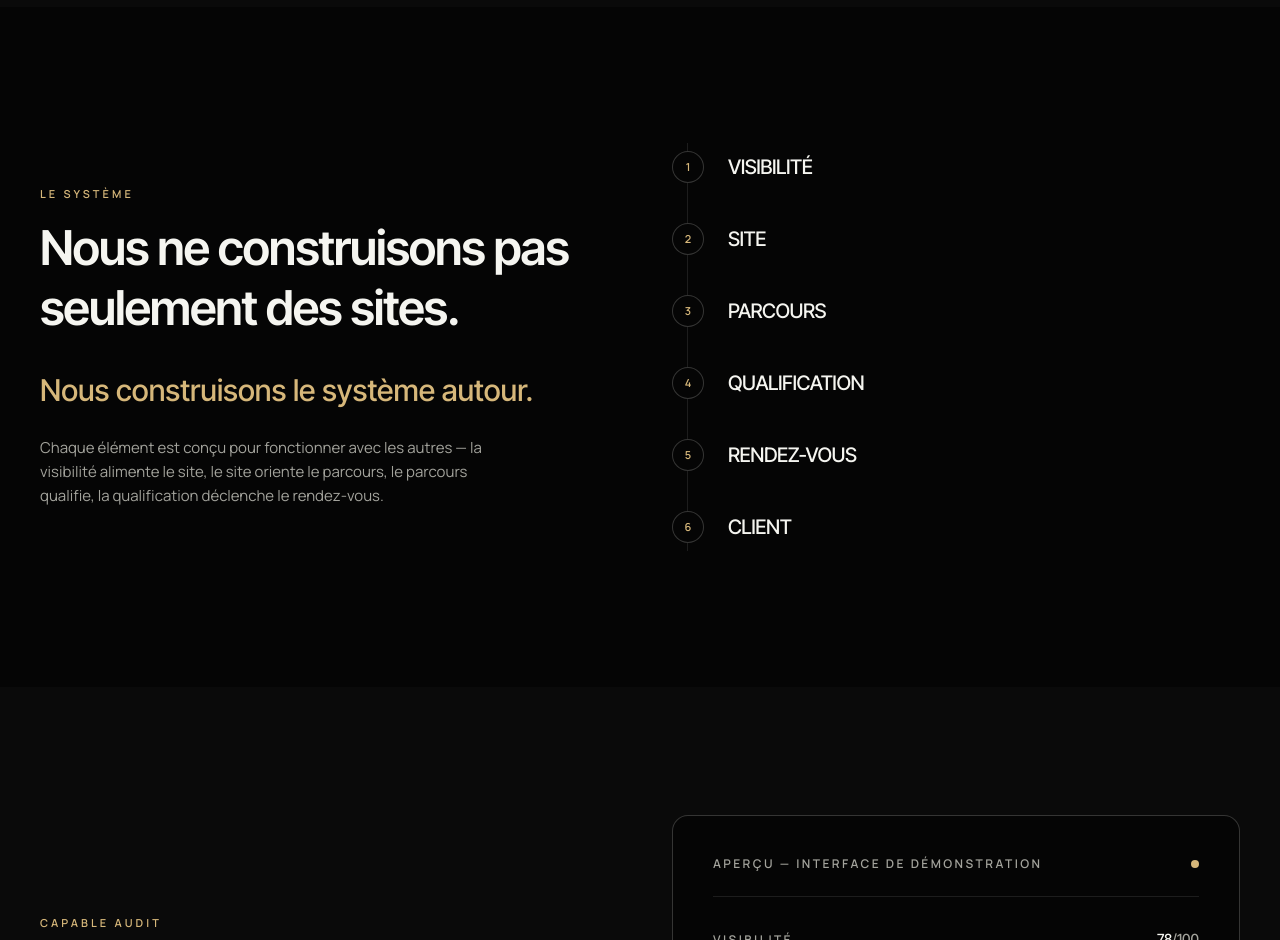
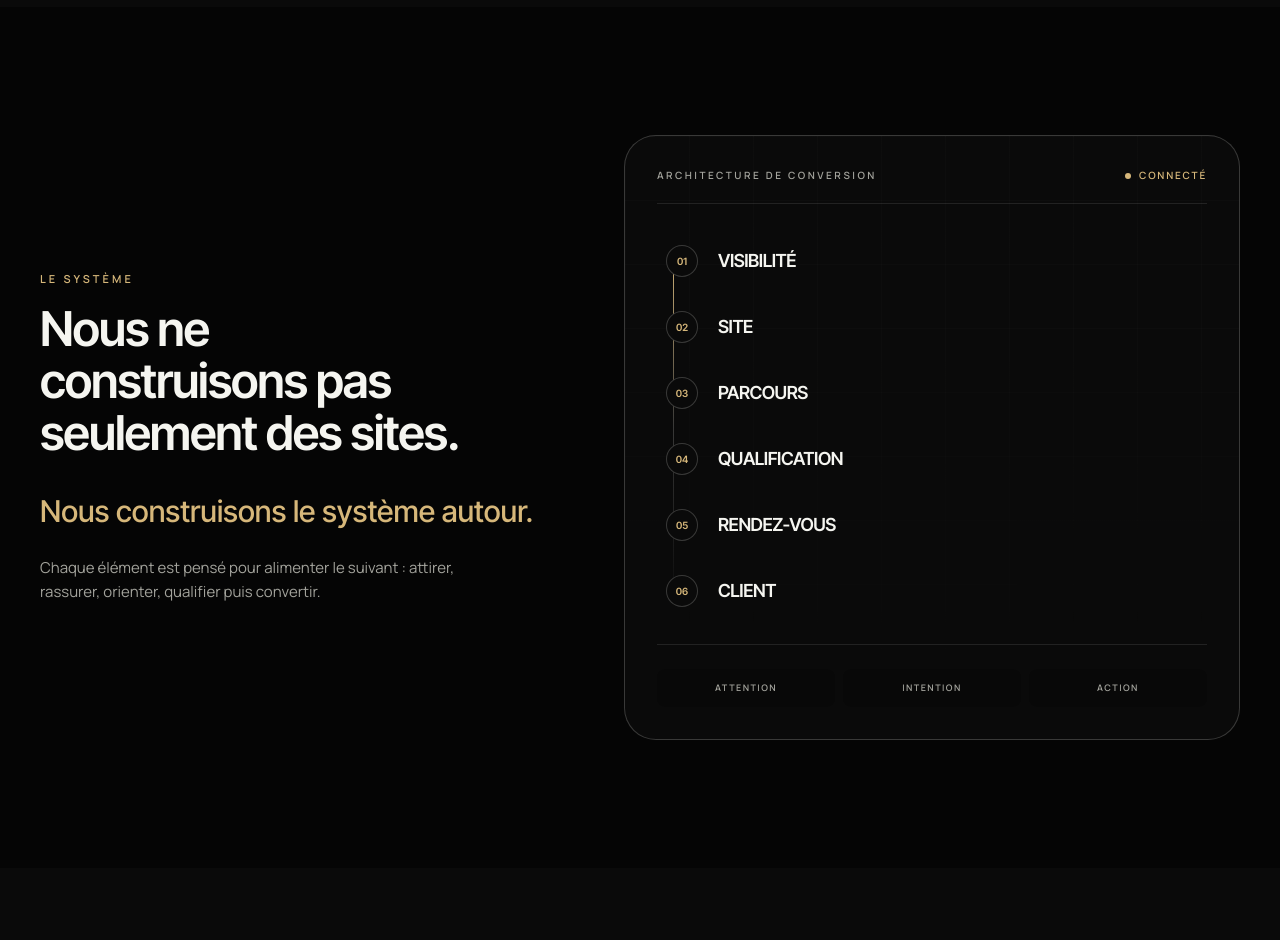
Before and after one commit to mathieumilo3-bot/-generation-capable, a Next.js app in the folder site-vitrine/: page / in a window 1280 px wide. Shown: the part 1680-2620 px from the top of the page. Built offline with nearby package versions, Linux system fonts and the light colour scheme.

Commit message:
design: upgrade system architecture section

```diff
--- a/site-vitrine/src/components/sections/SystemArchitecture.tsx
+++ b/site-vitrine/src/components/sections/SystemArchitecture.tsx
@@ -4,16 +4,23 @@ import { motion } from "framer-motion";
 import { Section, Eyebrow } from "@/components/ui/Section";
 import { Reveal } from "@/components/ui/Reveal";
 
-const CHAIN = ["VISIBILITÉ", "SITE", "PARCOURS", "QUALIFICATION", "RENDEZ-VOUS", "CLIENT"];
+const CHAIN = [
+  ["01", "VISIBILITÉ"],
+  ["02", "SITE"],
+  ["03", "PARCOURS"],
+  ["04", "QUALIFICATION"],
+  ["05", "RENDEZ-VOUS"],
+  ["06", "CLIENT"],
+];
 
 export function SystemArchitecture() {
   return (
     <Section id="systeme" className="py-24 sm:py-32">
-      <div className="grid gap-16 lg:grid-cols-2 lg:items-center">
+      <div className="grid gap-14 lg:grid-cols-[0.9fr_1.1fr] lg:items-center lg:gap-20">
         <div>
           <Reveal>
             <Eyebrow>Le système</Eyebrow>
-            <h2 className="font-display text-balance mt-4 text-3xl font-semibold leading-tight tracking-tight sm:text-5xl">
+            <h2 className="font-display text-balance mt-4 text-3xl font-semibold leading-[1.08] tracking-tight sm:text-5xl">
               Nous ne construisons pas
               <br />
               seulement des sites.
@@ -26,35 +33,66 @@ export function SystemArchitecture() {
           </Reveal>
           <Reveal delay={0.2}>
             <p className="mt-6 max-w-md text-[15px] leading-relaxed text-[var(--color-muted)]">
-              Chaque élément est conçu pour fonctionner avec les autres — la
-              visibilité alimente le site, le site oriente le parcours, le
-              parcours qualifie, la qualification déclenche le rendez-vous.
+              Chaque élément est pensé pour alimenter le suivant : attirer,
+              rassurer, orienter, qualifier puis convertir.
             </p>
           </Reveal>
         </div>
 
+        <Reveal delay={0.12}>
+          <div className="relative overflow-hidden rounded-[2rem] border border-[var(--color-border-strong)] bg-[var(--color-surface)] p-6 sm:p-8">
+            <div className="bg-grid pointer-events-none absolute inset-0 opacity-40 [mask-image:linear-gradient(to_bottom,black,transparent)]" />
             <div className="relative">
-          <div className="absolute left-[15px] top-2 bottom-2 w-px bg-[var(--color-border)]" />
-          <ul className="flex flex-col gap-2">
-            {CHAIN.map((step, index) => (
+              <div className="mb-7 flex items-center justify-between border-b border-[var(--color-border)] pb-5">
+                <p className="text-[10px] font-semibold uppercase tracking-[0.25em] text-[var(--color-muted)]">
+                  Architecture de conversion
+                </p>
+                <span className="flex items-center gap-2 text-[10px] font-semibold uppercase tracking-[0.18em] text-[var(--color-accent)]">
+                  <span className="h-1.5 w-1.5 rounded-full bg-[var(--color-accent)]" />
+                  Connecté
+                </span>
+              </div>
+
+              <div className="relative">
+                <div className="absolute left-4 top-4 bottom-4 w-px bg-gradient-to-b from-[var(--color-accent)] via-[var(--color-border-strong)] to-transparent" />
+                <ul className="relative flex flex-col gap-2">
+                  {CHAIN.map(([number, step], index) => (
                     <motion.li
                       key={step}
-                initial={{ opacity: 0, x: 24 }}
+                      initial={{ opacity: 0, x: 18 }}
                       whileInView={{ opacity: 1, x: 0 }}
                       viewport={{ once: true, margin: "-60px" }}
-                transition={{ duration: 0.6, delay: index * 0.1, ease: [0.16, 1, 0.3, 1] }}
-                className="relative flex items-center gap-6 py-4 pl-0"
+                      transition={{ duration: 0.55, delay: index * 0.08, ease: [0.16, 1, 0.3, 1] }}
+                      className="group relative flex items-center gap-5 rounded-xl border border-transparent px-2 py-3 transition-all duration-300 hover:border-[var(--color-border)] hover:bg-white/[0.025]"
                     >
-                <span className="relative z-10 flex h-8 w-8 shrink-0 items-center justify-center rounded-full border border-[var(--color-border-strong)] bg-[var(--color-bg)] text-[11px] font-semibold text-[var(--color-accent)]">
-                  {index + 1}
+                      <span className="relative z-10 flex h-8 w-8 shrink-0 items-center justify-center rounded-full border border-[var(--color-border-strong)] bg-[var(--color-surface)] font-display text-[10px] font-semibold text-[var(--color-accent)]">
+                        {number}
                       </span>
-                <span className="font-display text-lg font-medium tracking-tight text-[var(--color-text)] sm:text-xl">
+                      <span className="font-display text-base font-semibold tracking-tight sm:text-lg">
                         {step}
                       </span>
+                      {index < CHAIN.length - 1 && (
+                        <span className="ml-auto text-xs text-[var(--color-muted)] opacity-0 transition-opacity duration-300 group-hover:opacity-100">
+                          →
+                        </span>
+                      )}
                     </motion.li>
                   ))}
                 </ul>
               </div>
+
+              <div className="mt-6 grid grid-cols-3 gap-2 border-t border-[var(--color-border)] pt-6">
+                {["ATTENTION", "INTENTION", "ACTION"].map((item) => (
+                  <div key={item} className="rounded-lg bg-black/20 px-3 py-3 text-center">
+                    <p className="text-[9px] font-semibold uppercase tracking-[0.16em] text-[var(--color-muted)]">
+                      {item}
+                    </p>
+                  </div>
+                ))}
+              </div>
+            </div>
+          </div>
+        </Reveal>
       </div>
     </Section>
   );
```
Lines whose indentation alone changed are shown as unchanged.
